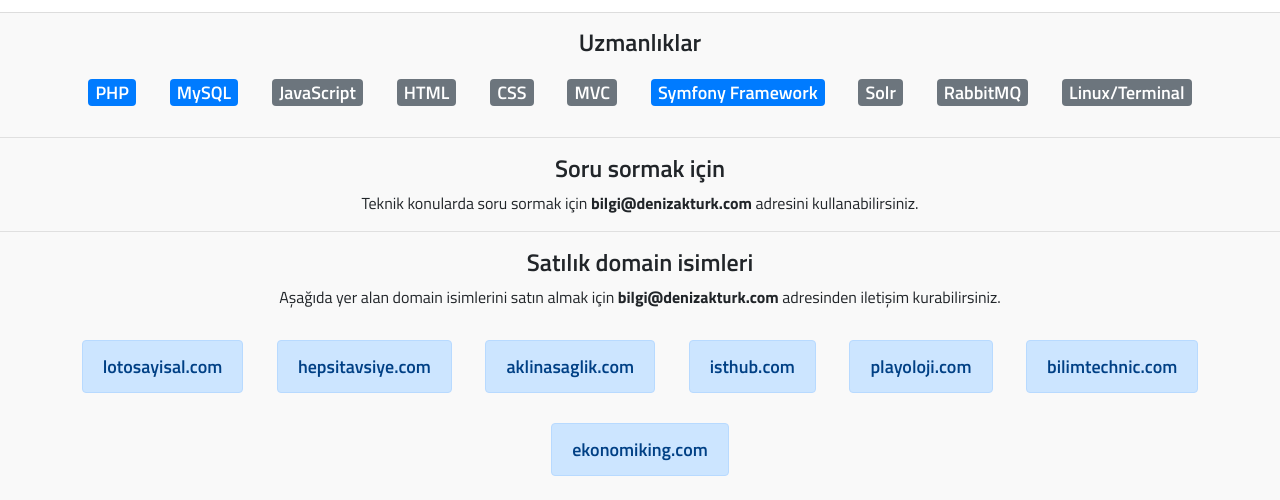
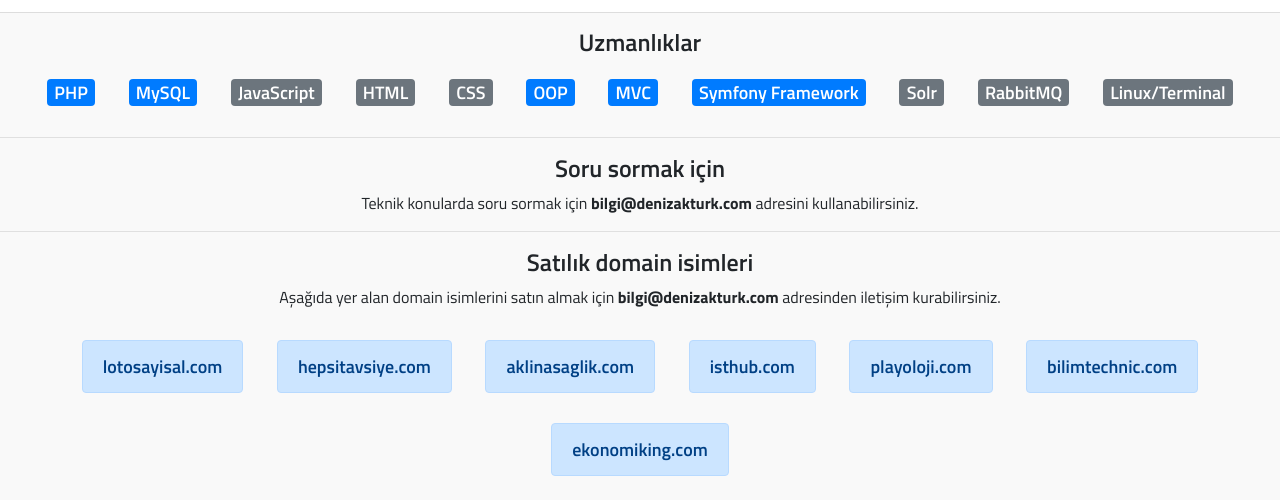
Before and after one commit to denizakturk/denizakturk.github.io, a plain HTML site: page index.html in a window 1280 px wide. Shown: the part 84-584 px from the top of the page. Drawn offline with nearby package versions, Linux system fonts and the light colour scheme.

Commit message:
Edit expertise

```diff
--- a/index.html
+++ b/index.html
@@ -32,7 +32,8 @@
                 <label class="showcase-text badge badge-secondary" title="JavaScript">JavaScript</label>
                 <label class="showcase-text badge badge-secondary" title="HTML">HTML</label>
                 <label class="showcase-text badge badge-secondary" title="CSS">CSS</label>
-                <label class="showcase-text badge badge-secondary" title="MVC">MVC</label>
+                <label class="showcase-text badge badge-primary" title="MVC">OOP</label>
+                <label class="showcase-text badge badge-primary" title="MVC">MVC</label>
                 <label class="showcase-text badge badge-primary" title="Symfony Framework 2/3/4">Symfony Framework</label>
                 <label class="showcase-text badge badge-secondary" title="Solr">Solr</label>
                 <label class="showcase-text badge badge-secondary" title="RabbitMQ">RabbitMQ</label>
```
